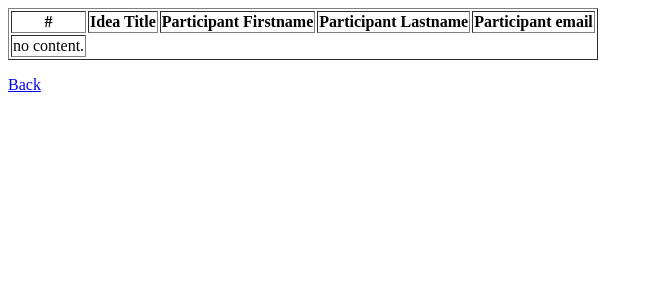
After one commit to belatrix/BelatrixEventsBackend, a Django app: page /reports/participants/idea/ in a window 1280 px wide. The commit adds this page. Shown: the top 300 px of the page, without its empty margins (0-653 px from the left). Run offline with Django 3.2, Linux system fonts and the light colour scheme; data that the repository does not hold is empty; parts of the project's set-up code (start-up, migrations or seed data) failed here and were passed over.

Commit message:
Add base and index templates for reports and participant-idea report

```diff
--- a/ideas/models.py
+++ b/ideas/models.py
@@ -25,6 +25,7 @@ class IdeaParticipant(models.Model):
         return self.idea.title
 
     class Meta(object):
+        ordering = ['idea']
         unique_together = ('idea', 'user')
         verbose_name = 'team member'
         verbose_name_plural = 'groups'
--- /dev/null
+++ b/reports/templates/base.html
@@ -0,0 +1,14 @@
+<!doctype html>
+<html lang="en">
+<head>
+    <meta charset="UTF-8">
+    <meta name="viewport"
+          content="width=device-width, user-scalable=no, initial-scale=1.0, maximum-scale=1.0, minimum-scale=1.0">
+    <meta http-equiv="X-UA-Compatible" content="ie=edge">
+    <title>Belatrix Events Reports</title>
+</head>
+<body>
+    {% block content %}
+    {% endblock content %}
+</body>
+</html>
--- /dev/null
+++ b/reports/templates/participants_idea.html
@@ -0,0 +1,24 @@
+{% extends 'base.html' %}
+{% block content %}
+    <table border="1">
+        <tr>
+            <th>#</th>
+            <th>Idea Title</th>
+            <th>Participant Firstname</th>
+            <th>Participant Lastname</th>
+            <th>Participant email</th>
+        </tr>
+        {% for register in participants_list %}
+        <tr>
+            <td>{{ forloop.counter }}</td>
+            <td>{{ register.idea }}</td>
+            <td>{{ register.user.first_name }}</td>
+            <td>{{ register.user.last_name }}</td>
+            <td>{{ register.user.email }}</td>
+        </tr>
+    {% empty %}
+        <tr><td>no content.</td></tr>
+    {% endfor %}
+    </table>
+    <p><a href="{% url 'reports:index' %}">Back</a></p>
+{% endblock content %}
--- a/reports/urls.py
+++ b/reports/urls.py
@@ -1,6 +1,9 @@
 from django.conf.urls import url
+
 from .views import index
+from .views import participants_idea
 
 urlpatterns = [
     url(r'^$', index, name='index'),
+    url(r'^participants/idea/$', participants_idea, name='participants_idea'),
 ]
--- a/reports/views.py
+++ b/reports/views.py
@@ -1,5 +1,13 @@
 from django.shortcuts import render
+
+from ideas.models import IdeaParticipant
 
 
 def index(request):
     return render(request, 'index.html')
+
+
+def participants_idea(request):
+    participants_list = IdeaParticipant.objects.all()
+    context = {'participants_list': participants_list}
+    return render(request, 'participants_idea.html', context)
```
Also changed, not shown: reports/templates/index.html (+4 -11 lines), ideas/migrations/0001_initial.py.
